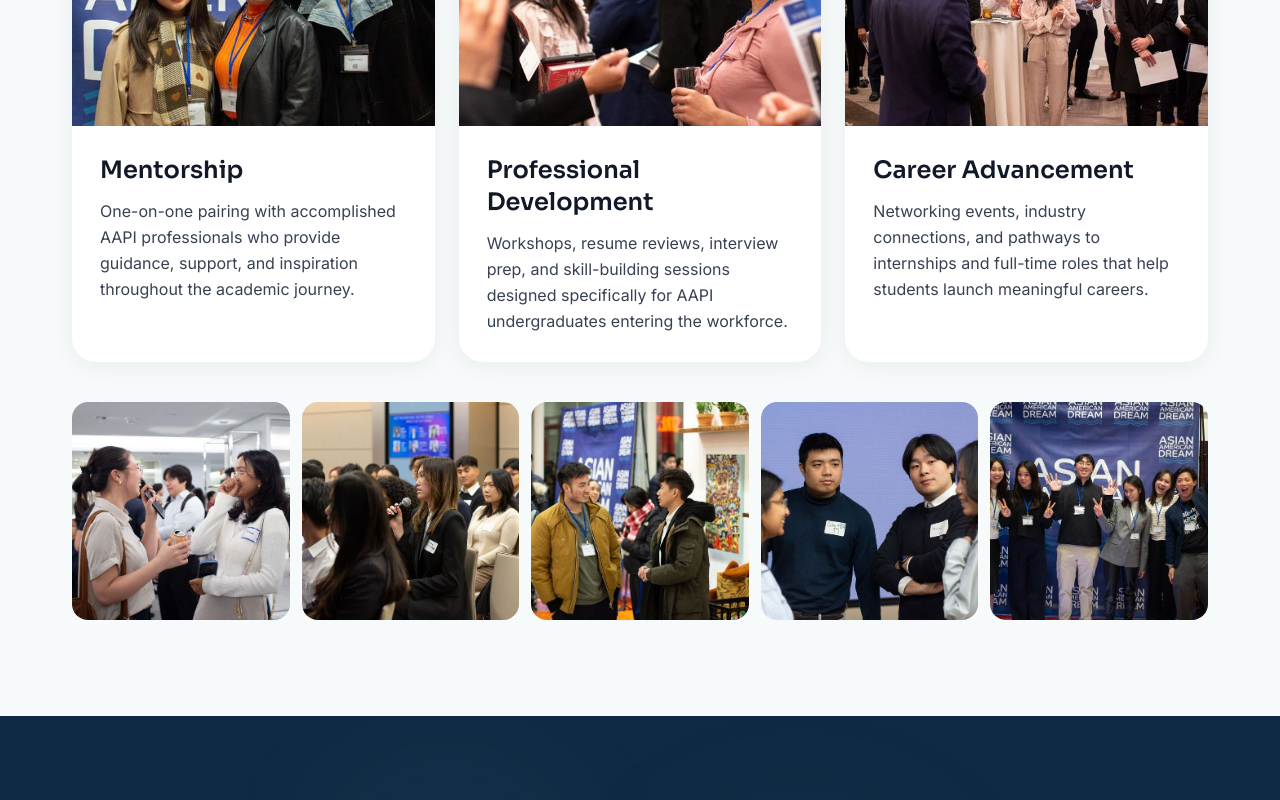
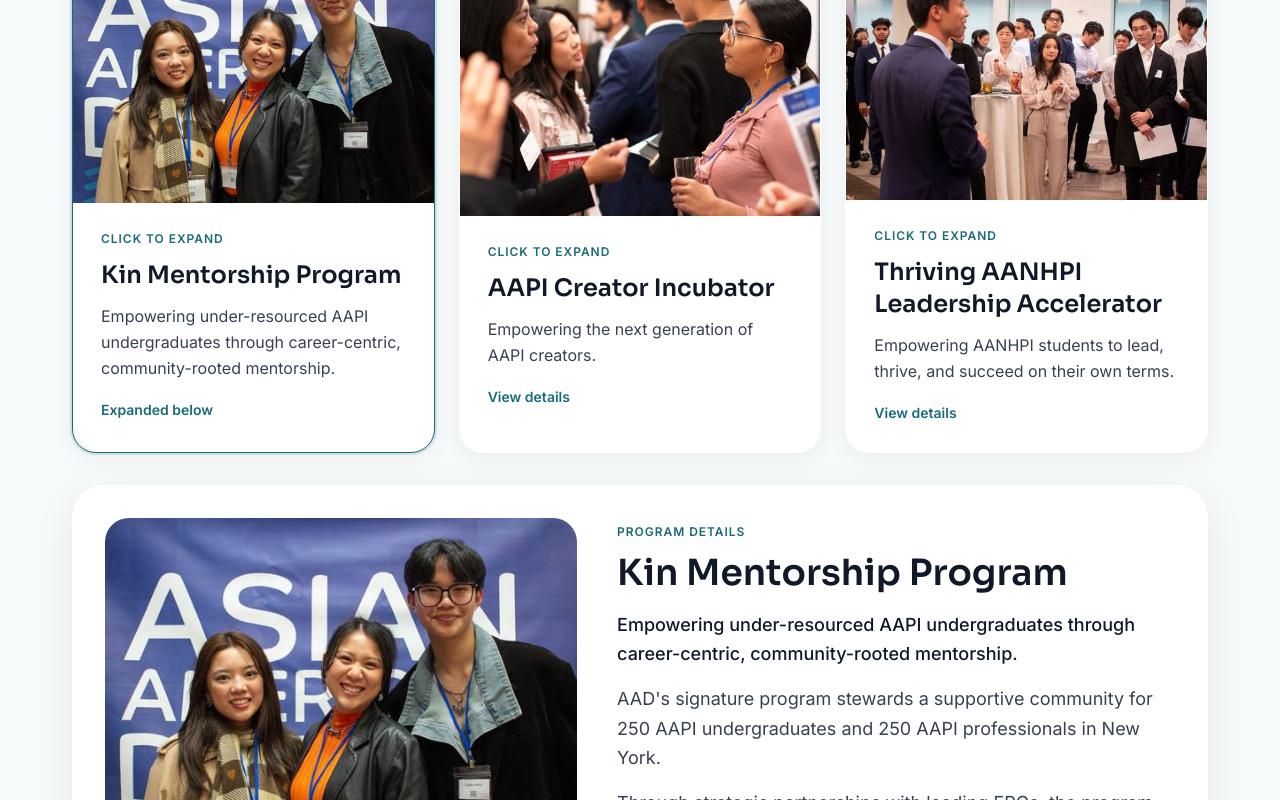
Before and after one commit to jaredb650/AADream_DEMO_LANDER, a Next.js app: page / in a window 1280 px wide. Shown: the part 2000-2800 px from the top of the page. Built offline with nearby package versions, Linux system fonts and the light colour scheme.

Commit message:
feat: add partner CTA and expandable program details

```diff
--- a/app/page.tsx
+++ b/app/page.tsx
@@ -247,6 +247,13 @@ function Hero() {
               >
                 Donate
               </a>
+              <button
+                type="button"
+                aria-disabled="true"
+                className="font-inter font-semibold text-base bg-white/10 backdrop-blur-sm text-white border border-white/25 px-8 py-3.5 rounded-full hover:bg-white/15 hover:-translate-y-0.5 hover:shadow-lg transition-all duration-300"
+              >
+                Partner With Us
+              </button>
             </div>
           </motion.div>
 
@@ -361,26 +368,63 @@ function About() {
 /* ─── 5. Programs ─── */
 const programData = [
   {
-    title: "Mentorship",
+    title: "Kin Mentorship Program",
+    tagline:
+      "Empowering under-resourced AAPI undergraduates through career-centric, community-rooted mentorship.",
     description:
-      "One-on-one pairing with accomplished AAPI professionals who provide guidance, support, and inspiration throughout the academic journey.",
+      "AAD's signature program stewards a supportive community for 250 AAPI undergraduates and 250 AAPI professionals in New York.",
+    details:
+      "Through strategic partnerships with leading ERGs, the program illuminates roads to career success and dismantles the model minority myth by empowering community, belonging, and boundless confidence.",
+    highlights: [
+      "1:1 mentorship for AAPI undergraduates in New York",
+      "Community-rooted support with career-focused guidance",
+      "Built alongside leading employee resource groups and partners",
+    ],
+    partners:
+      "Amazon, American Express, Bank of America, Capri, Citi, Deloitte, Google, JPMorgan Chase, KKR, LinkedIn, McKinsey, Meta, Microsoft, Mizuho, National Grid, Skadden, Warburg Pincus, Wells Fargo, Zimmer Biomet",
+    applicationHref:
+      "https://forms.office.com/pages/responsepage.aspx?id=t5piMQcNikilfZtYTEzdYGqD7xouP-FPrxhl8w0vvghUMzBRQzlGUElMNEtDSUoyMFFQREszUlVVSi4u&route=shorturl",
+    applicationLabel: "2026 Application",
     image: `${BASE}/images/programs/program-1.jpg`,
   },
   {
-    title: "Professional Development",
+    title: "AAPI Creator Incubator",
+    tagline: "Empowering the next generation of AAPI creators.",
     description:
-      "Workshops, resume reviews, interview prep, and skill-building sessions designed specifically for AAPI undergraduates entering the workforce.",
+      "The AAPI Creator Incubator is a 5-month fellowship for NYC-based AAPI undergraduates pursuing a career in content creation.",
+    details:
+      "Fellows receive a catalytic $2,500 grant, 1:1 mentorship from an established creator, and monthly workshop dinners focused on brand strategy, viral production, and monetization.",
+    highlights: [
+      "5-month fellowship for NYC-based AAPI undergraduates",
+      "$2,500 catalytic grant",
+      "Creator mentorship plus monthly workshop dinners",
+    ],
+    applicationHref: "https://forms.office.com/r/Atqkget5qy",
+    applicationLabel: "2026 Application",
     image: `${BASE}/images/programs/program-2.jpg`,
   },
   {
-    title: "Career Advancement",
+    title: "Thriving AANHPI Leadership Accelerator",
+    tagline:
+      "Empowering AANHPI students to lead, thrive, and succeed on their own terms.",
     description:
-      "Networking events, industry connections, and pathways to internships and full-time roles that help students launch meaningful careers.",
+      "TALA is a career and leadership development program that supports economic mobility and holistic wellbeing for underrepresented Asian American, Native Hawaiian, and Pacific Islander college students in the NYC and SF Bay Areas.",
+    details:
+      "Designed for students ages 18 to 25 who are first-generation to college and/or low-income, the program offers a $1,000 stipend, exclusive swag, culturally relevant leadership training, mentorship, community care, networking opportunities, and social events.",
+    highlights: [
+      "Supports economic mobility and holistic wellbeing",
+      "$1,000 stipend, mentorship, and culturally relevant training",
+      "Built for first-generation and/or low-income AANHPI students ages 18 to 25",
+    ],
+    partners: "Facilitated in partnership with TAAF and APALI.",
     image: `${BASE}/images/programs/program-3.jpg`,
   },
 ];
 
 function Programs() {
+  const [activeProgram, setActiveProgram] = useState(0);
+  const selectedProgram = programData[activeProgram];
+
   return (
     <section id="programs" className="py-16 md:py-24 bg-off-white">
       <div className="max-w-[1200px] mx-auto px-5 md:px-8">
@@ -392,14 +436,24 @@ function Programs() {
             <h2 className="font-sora font-semibold text-[28px] md:text-[42px] leading-[1.2] tracking-[-0.01em] text-charcoal">
               Our Programs
             </h2>
+            <p className="font-inter text-base md:text-lg text-dark-gray max-w-3xl mx-auto mt-4 leading-relaxed">
+              Explore the three programs currently featured on AAD&apos;s live site. Each one
+              expands with more detail, and active application links are included where available.
+            </p>
           </motion.div>
 
           <div className="grid md:grid-cols-3 gap-6">
-            {programData.map((p) => (
-              <motion.div
+            {programData.map((p, index) => (
+              <motion.button
                 key={p.title}
+                type="button"
+                onClick={() => setActiveProgram(index)}
                 variants={fadeUp}
-                className="bg-white rounded-3xl overflow-hidden shadow-[0_4px_24px_rgba(0,0,0,0.06)] hover:-translate-y-1 hover:shadow-[0_8px_32px_rgba(0,0,0,0.1)] transition-all duration-300 group"
+                className={`text-left bg-white rounded-3xl overflow-hidden shadow-[0_4px_24px_rgba(0,0,0,0.06)] hover:-translate-y-1 hover:shadow-[0_8px_32px_rgba(0,0,0,0.1)] transition-all duration-300 group border ${
+                  activeProgram === index
+                    ? "border-deep-teal ring-2 ring-deep-teal/15"
+                    : "border-transparent"
+                }`}
               >
                 <div className="relative w-full aspect-[4/3] overflow-hidden">
                   <Image
@@ -411,14 +465,101 @@ function Programs() {
                   />
                 </div>
                 <div className="p-7">
+                  <p className="font-inter text-xs font-semibold tracking-[0.08em] uppercase text-deep-teal mb-3">
+                    Click to expand
+                  </p>
                   <h3 className="font-sora font-semibold text-xl md:text-2xl text-charcoal mb-3">
                     {p.title}
                   </h3>
-                  <p className="font-inter text-base text-dark-gray leading-relaxed">{p.description}</p>
+                  <p className="font-inter text-base text-dark-gray leading-relaxed mb-4">
+                    {p.tagline}
+                  </p>
+                  <span className="font-inter text-sm font-semibold text-deep-teal">
+                    {activeProgram === index ? "Expanded below" : "View details"}
+                  </span>
                 </div>
-              </motion.div>
+              </motion.button>
             ))}
           </div>
+
+          <motion.div
+            key={selectedProgram.title}
+            variants={fadeUp}
+            className="mt-8 rounded-[32px] bg-white p-6 md:p-8 shadow-[0_12px_40px_rgba(15,42,68,0.08)] border border-white/80"
+          >
+            <div className="grid lg:grid-cols-[1.1fr_1.3fr] gap-8 md:gap-10 items-start">
+              <div>
+                <div className="relative w-full aspect-[4/3] rounded-3xl overflow-hidden">
+                  <Image
+                    src={selectedProgram.image}
+                    alt={selectedProgram.title}
+                    fill
+                    className="object-cover"
+                    sizes="(max-width: 1024px) 100vw, 45vw"
+                  />
+                </div>
+              </div>
+
+              <div>
+                <span className="inline-block font-inter font-semibold text-xs tracking-[0.08em] uppercase text-deep-teal mb-3">
+                  Program Details
+                </span>
+                <h3 className="font-sora font-semibold text-[26px] md:text-[36px] leading-[1.15] text-charcoal mb-4">
+                  {selectedProgram.title}
+                </h3>
+                <p className="font-inter text-lg text-charcoal font-medium leading-relaxed mb-4">
+                  {selectedProgram.tagline}
+                </p>
+                <p className="font-inter text-base md:text-lg text-dark-gray leading-relaxed mb-4">
+                  {selectedProgram.description}
+                </p>
+                <p className="font-inter text-base md:text-lg text-dark-gray leading-relaxed mb-6">
+                  {selectedProgram.details}
+                </p>
+
+                <div className="grid sm:grid-cols-3 gap-3 mb-6">
+                  {selectedProgram.highlights.map((highlight) => (
+                    <div
+                      key={highlight}
+                      className="rounded-2xl bg-off-white px-4 py-4 font-inter text-sm text-dark-gray leading-relaxed border border-light-gray"
+                    >
+                      {highlight}
+                    </div>
+                  ))}
+                </div>
+
+                {selectedProgram.partners ? (
+                  <div className="rounded-2xl bg-navy/[0.03] border border-navy/10 px-5 py-4 mb-6">
+                    <p className="font-inter text-xs font-semibold tracking-[0.08em] uppercase text-deep-teal mb-2">
+                      Partners
+                    </p>
+                    <p className="font-inter text-sm md:text-base text-dark-gray leading-relaxed">
+                      {selectedProgram.partners}
+                    </p>
+                  </div>
+                ) : null}
+
+                <div className="flex flex-wrap gap-4">
+                  {selectedProgram.applicationHref ? (
+                    <a
+                      href={selectedProgram.applicationHref}
+                      target="_blank"
+                      rel="noopener noreferrer"
+                      className="font-inter font-semibold text-base bg-deep-teal text-white px-7 py-3.5 rounded-full hover:bg-navy hover:-translate-y-0.5 hover:shadow-lg transition-all duration-300"
+                    >
+                      {selectedProgram.applicationLabel}
+                    </a>
+                  ) : null}
+                  <a
+                    href="#donate"
+                    className="font-inter font-semibold text-base border-2 border-deep-teal text-deep-teal px-7 py-3.5 rounded-full hover:bg-deep-teal hover:text-white transition-all duration-300"
+                  >
+                    Support This Program
+                  </a>
+                </div>
+              </div>
+            </div>
+          </motion.div>
 
           {/* Program gallery strip */}
           <motion.div variants={fadeUp} className="mt-10 grid grid-cols-5 gap-3">
```
